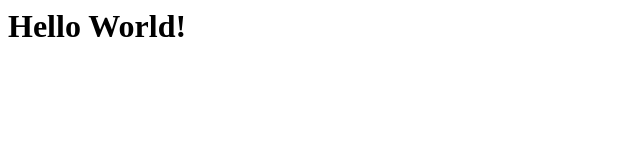
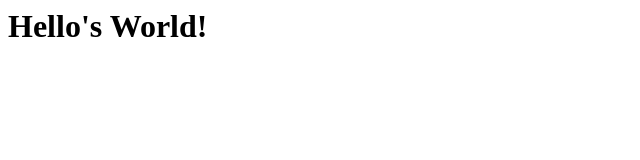
Before and after one commit to bajwadevops/hello-world, a plain HTML site: page index.html in a window 1280 px wide. Shown: the whole page, without its empty margins (0-640 px from the left). Drawn offline with Linux system fonts and the light colour scheme.

Commit message:
Update index.html

```diff
--- a/index.html
+++ b/index.html
@@ -1,3 +1,3 @@
 <html>
-<h1>Hello World!</h1>
+<h1>Hello's World!</h1>
 </html>
```
